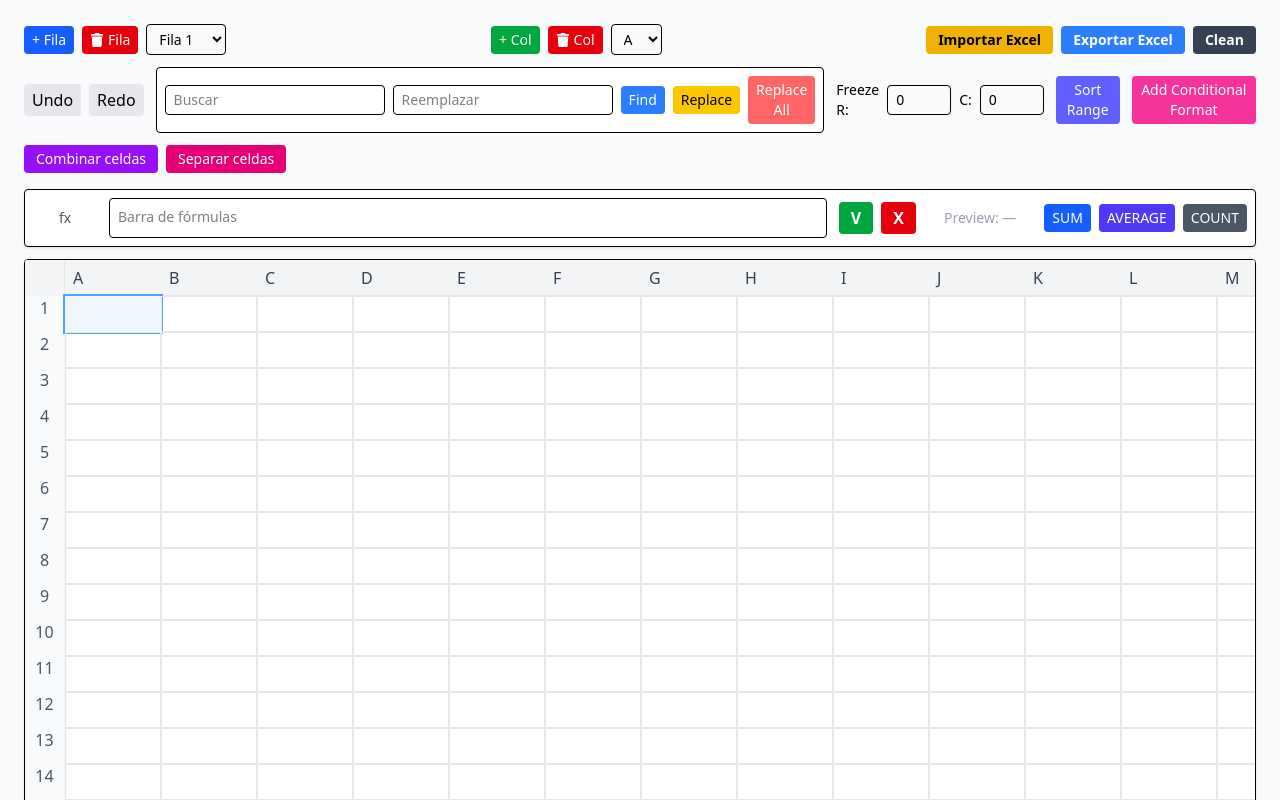
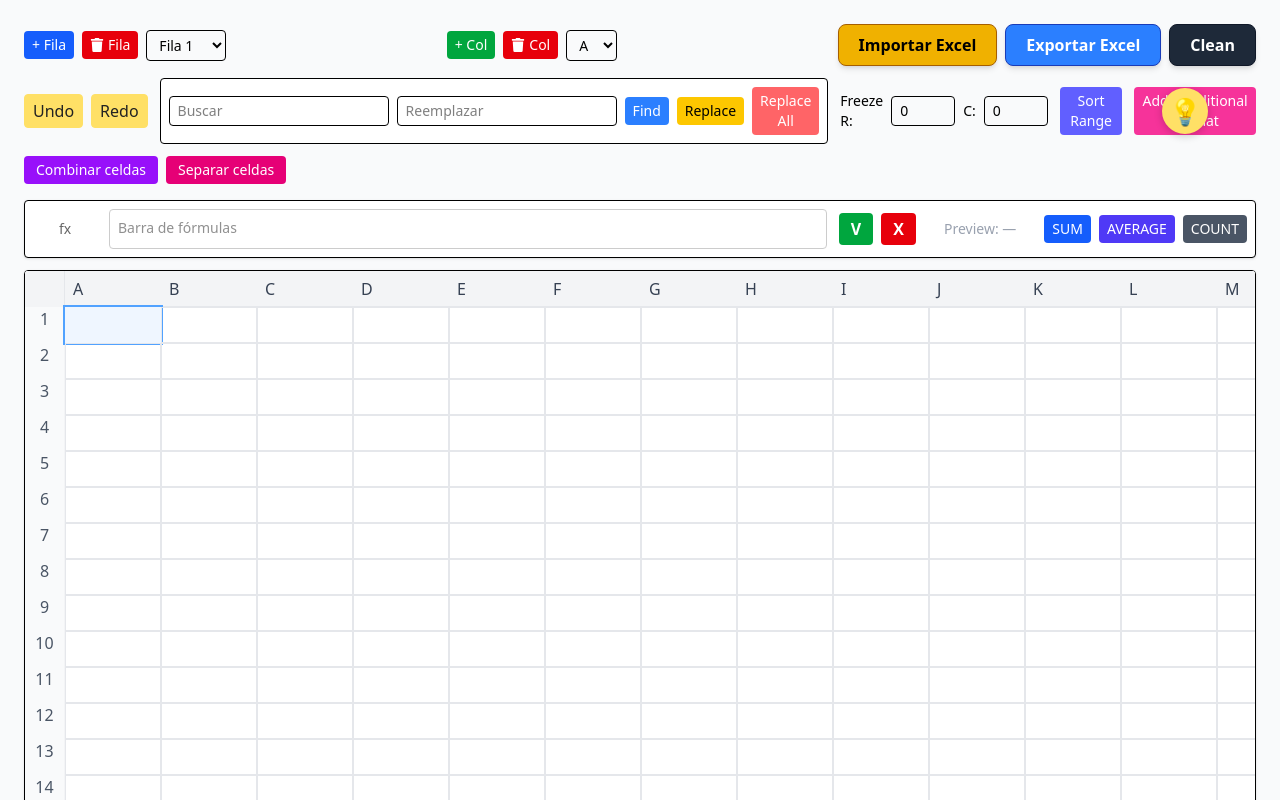
Before and after one commit to Tommyscripts/ExcelProject, a React (Vite) app in the folder ExcelProject/: page / in a window 1280 px wide. Shown: the top 800 px of the page. Built offline with nearby package versions, Linux system fonts and the light colour scheme; the HTML template or start-up script is replaced by a standard one.

Commit message:
feat: añadir soporte para modo oscuro en el componente de Excel

```diff
--- a/ExcelProject/src/componente/excelcomponent.tsx
+++ b/ExcelProject/src/componente/excelcomponent.tsx
@@ -14,6 +14,16 @@ const createInitialData = (rows: number, cols: number) =>
   Array.from({ length: rows }, () => Array(cols).fill(''));
 
 const ExcelComponent: React.FC = () => {
+  const [darkMode, setDarkMode] = useState(false);
+
+  // Cambia la clase del body para modo claro/oscuro
+  useEffect(() => {
+    if (darkMode) {
+      document.body.classList.add("dark-mode");
+    } else {
+      document.body.classList.remove("dark-mode");
+    }
+  }, [darkMode]);
   const [data, setData] = useState<string[][]>(createInitialData(INITIAL_ROWS, INITIAL_COLS));
   const [selected, setSelected] = useState<{ row: number; col: number } | null>({ row: 0, col: 0 });
   // Para selección múltiple
@@ -1118,11 +1128,62 @@ const ExcelComponent: React.FC = () => {
     if (fileInputRef.current) fileInputRef.current.value = '';
   };
 
+  // Estilos globales para modo oscuro/claro
+  useEffect(() => {
+    if (!document.getElementById('darkmode-styles')) {
+      const style = document.createElement('style');
+      style.id = 'darkmode-styles';
+      style.innerHTML = `
+        body.dark-mode, .dark-mode {
+          background: #23272f !important;
+          color: #f1f1f1 !important;
+        }
+        .excel-table-container.dark, .excel-table-container.dark table, .excel-table-container.dark td, .excel-table-container.dark th {
+          background: #23272f !important;
+          color: #f1f1f1 !important;
+          border-color: #444 !important;
+        }
+        .excel-table-container.dark input, .excel-table-container.dark select, .excel-table-container.dark textarea {
+          background: #23272f !important;
+          color: #f1f1f1 !important;
+          border: 1px solid #444 !important;
+        }
+        .undo-btn.dark, .redo-btn.dark {
+          background: #444 !important;
+          color: #ffe066 !important;
+          border: 1px solid #ffe066 !important;
+        }
+        .undo-btn, .redo-btn {
+          background: #ffe066;
+          color: #222;
+          border: 1px solid #ffe066;
+        }
+        .formula-bar.dark {
+          background: #23272f !important;
+          color: #ffe066 !important;
+          border: 1px solid #ffe066 !important;
+        }
+        .formula-bar {
+          background: #fff;
+          color: #222;
+          border: 1px solid #ffe066;
+        }
+        .toggle-darkmode-btn {
+          transition: background 0.2s, color 0.2s;
+        }
+        .formula-bar-container.dark {
+          background: #23272f !important;
+        }
+      `;
+      document.head.appendChild(style);
+    }
+  }, []);
+
   return (
-    <div className="bg-gray-50 min-h-screen p-6">
-      <div className="max-w-full mx-auto">
+    <div className={"min-h-screen p-6" + (darkMode ? " dark-mode" : " bg-gray-50") }>
+  <div className="max-w-full mx-auto" style={{ position: 'relative' }}>
         <div className="flex items-center justify-between mb-3 gap-3">
-          <div className="flex items-center gap-2">
+    <div className="flex items-center gap-2">
             <TooltipCooldown content="Agrega una nueva fila al final de la tabla" cooldown={1500}>
               <button onClick={addRow} className="bg-blue-600 text-white px-2 py-1 rounded hover:bg-blue-700 transition text-sm">+ Fila</button>
             </TooltipCooldown>
@@ -1135,6 +1196,7 @@ const ExcelComponent: React.FC = () => {
               ))}
             </select>
           </div>
+
           <div className="flex items-center gap-2">
             <TooltipCooldown content="Agrega una nueva columna al final de la tabla" cooldown={1500}>
               <button onClick={addCol} className="bg-green-600 text-white px-2 py-1 rounded hover:bg-green-700 transition text-sm">+ Col</button>
@@ -1150,20 +1212,32 @@ const ExcelComponent: React.FC = () => {
           </div>
           <div className="flex items-center gap-2">
             <TooltipCooldown content="Importa datos desde un archivo Excel (.xlsx, .xls, .csv)" cooldown={1500}>
-              <button onClick={() => fileInputRef.current?.click()} className="bg-yellow-500 hover:bg-yellow-600 text-black font-semibold px-3 py-1 rounded text-sm">Importar Excel</button>
+              <button onClick={() => fileInputRef.current?.click()} className="bg-yellow-500 hover:bg-yellow-600 text-black font-bold px-5 py-2 rounded-lg text-base shadow-md border border-yellow-700">Importar Excel</button>
             </TooltipCooldown>
             <TooltipCooldown content="Exporta la tabla actual a un archivo Excel (.xlsx)" cooldown={1500}>
-              <button onClick={exportToExcel} className="bg-blue-500 hover:bg-blue-600 text-white font-semibold px-3 py-1 rounded text-sm">Exportar Excel</button>
+              <button onClick={exportToExcel} className="bg-blue-500 hover:bg-blue-700 text-white font-bold px-5 py-2 rounded-lg text-base shadow-md border border-blue-800">Exportar Excel</button>
             </TooltipCooldown>
             <input ref={fileInputRef} type="file" accept=".xlsx,.xls,.csv" onChange={onFileInputChange} style={{ display: 'none' }} />
             <TooltipCooldown content="Limpia las celdas seleccionadas o toda la hoja si no hay selección" cooldown={1500}>
               <button
                 onClick={() => clearSelectedOrAll()}
-                className="bg-gray-700 hover:bg-gray-800 text-white font-semibold px-3 py-1 rounded text-sm"
+                className="bg-gray-800 hover:bg-gray-900 text-white font-bold px-5 py-2 rounded-lg text-base shadow-md border border-gray-900"
               >
                 Clean
               </button>
             </TooltipCooldown>
+          </div>
+          <div style={{ position: 'absolute', right: 48, top: 64, zIndex: 1 }}>
+            <button
+              className="toggle-darkmode-btn"
+        style={{ fontSize: 26, background: darkMode ? '#222' : '#ffe066', color: darkMode ? '#ffe066' : '#222', border: '3px solid #ffe066', borderRadius: '50%', width: 46, height: 46, cursor: 'pointer', boxShadow: '0 2px 8px #0003', display: 'flex', alignItems: 'center', justifyContent: 'center' }}
+              title={darkMode ? "Modo claro" : "Modo oscuro"}
+              onClick={() => setDarkMode((d) => !d)}
+            >
+              <span role="img" aria-label="Modo oscuro/Claro">💡</span>
+            </button>
+          </div>
+          {/* eliminado botón duplicado */}
           </div>
         </div>
 
@@ -1171,10 +1245,10 @@ const ExcelComponent: React.FC = () => {
           <div className="flex items-center gap-3 mb-3">
             <div className="flex items-center gap-2">
               <TooltipCooldown content="Deshace la última acción (Ctrl+Z)" cooldown={1500}>
-                <button onClick={() => { undo(); }} disabled={!history.length} className="px-2 py-1 bg-gray-200 rounded">Undo</button>
+                <button onClick={() => { undo(); }} disabled={!history.length} className={"px-2 py-1 rounded undo-btn" + (darkMode ? " dark" : "")}>Undo</button>
               </TooltipCooldown>
               <TooltipCooldown content="Rehace la última acción deshecha (Ctrl+Y)" cooldown={1500}>
-                <button onClick={() => { redo(); }} disabled={!future.length} className="px-2 py-1 bg-gray-200 rounded">Redo</button>
+                <button onClick={() => { redo(); }} disabled={!future.length} className={"px-2 py-1 rounded redo-btn" + (darkMode ? " dark" : "")}>Redo</button>
               </TooltipCooldown>
             </div>
 
@@ -1222,13 +1296,14 @@ const ExcelComponent: React.FC = () => {
         </div>
 
         {/* Barra de fórmulas similar a Excel */}
-        <div className="mb-3 bg-white border rounded p-2 shadow-sm flex items-center gap-3">
-          <div className="text-sm text-gray-600 w-16 text-center font-medium">fx</div>
+        <div className={"mb-3 border rounded p-2 shadow-sm flex items-center gap-3 formula-bar-container" + (darkMode ? " dark" : "") } style={{ background: darkMode ? '#23272f' : '#fff' }}>
+          <div className="text-sm w-16 text-center font-medium" style={{ color: darkMode ? '#ffe066' : '#666' }}>fx</div>
           <textarea
             value={formulaText}
             onChange={e => setFormulaText(e.target.value)}
-            className="flex-1 p-2 border rounded resize-none h-10 text-sm"
+            className={"flex-1 p-2 border rounded resize-none h-10 text-sm formula-bar" + (darkMode ? " dark" : "")}
             placeholder="Barra de fórmulas"
+            style={{ background: darkMode ? '#23272f' : '#fff', color: darkMode ? '#ffe066' : '#222', border: darkMode ? '1px solid #ffe066' : '1px solid #ccc' }}
           />
           <div className="flex items-center gap-2">
             <TooltipCooldown content="Aplica la fórmula escrita a la selección (V)" cooldown={1500}>
@@ -1254,7 +1329,7 @@ const ExcelComponent: React.FC = () => {
           </div>
         </div>
 
-        <div className="overflow-auto border rounded bg-white shadow-sm">
+  <div className={"overflow-auto border rounded shadow-sm excel-table-container" + (darkMode ? " dark" : "") } style={{ background: darkMode ? '#23272f' : '#fff' }}>
           <table ref={tableRef} className="min-w-[1200px] w-full table-fixed" style={{ borderCollapse: 'separate', borderSpacing: 0 }}>
             <thead className="sticky top-0 bg-gray-100">
               <tr>
@@ -1401,8 +1476,7 @@ const ExcelComponent: React.FC = () => {
           </table>
         </div>
       </div>
-    </div>
   );
-};
+}
 
 export default ExcelComponent;
```
